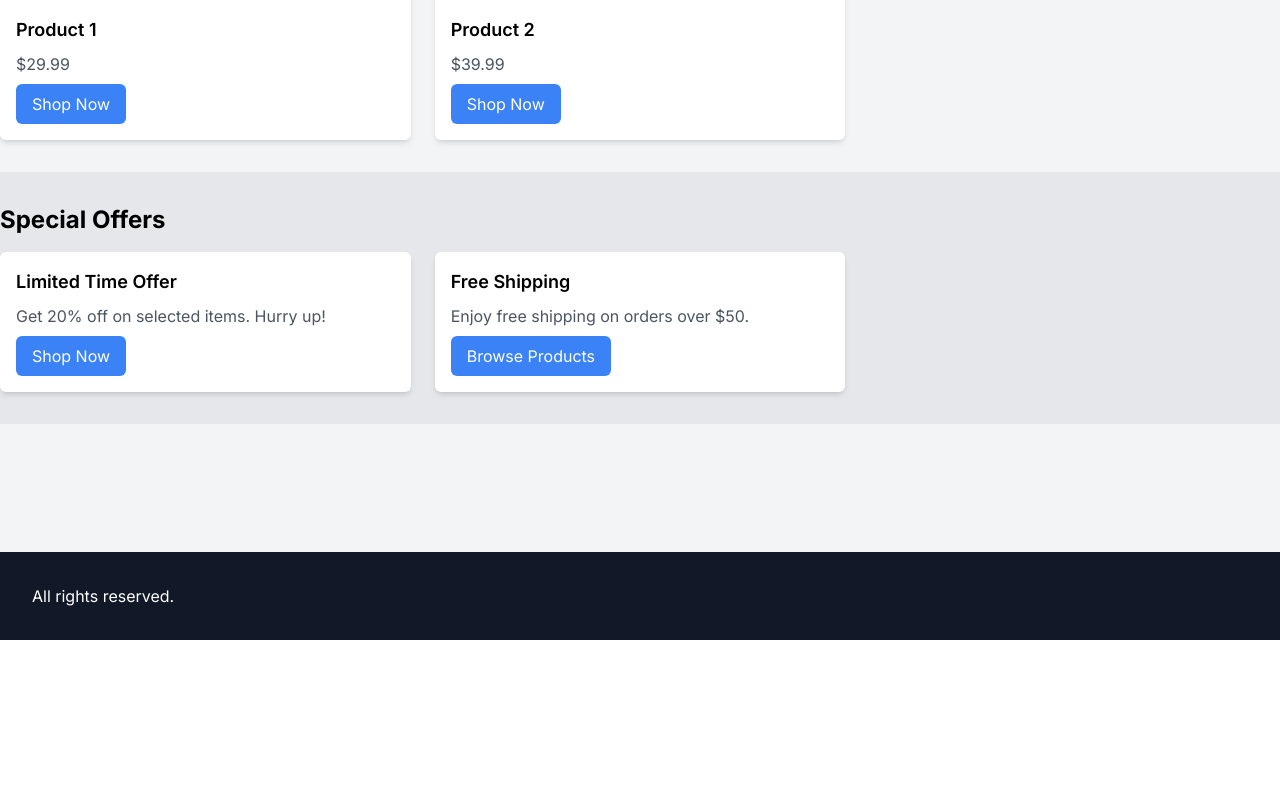
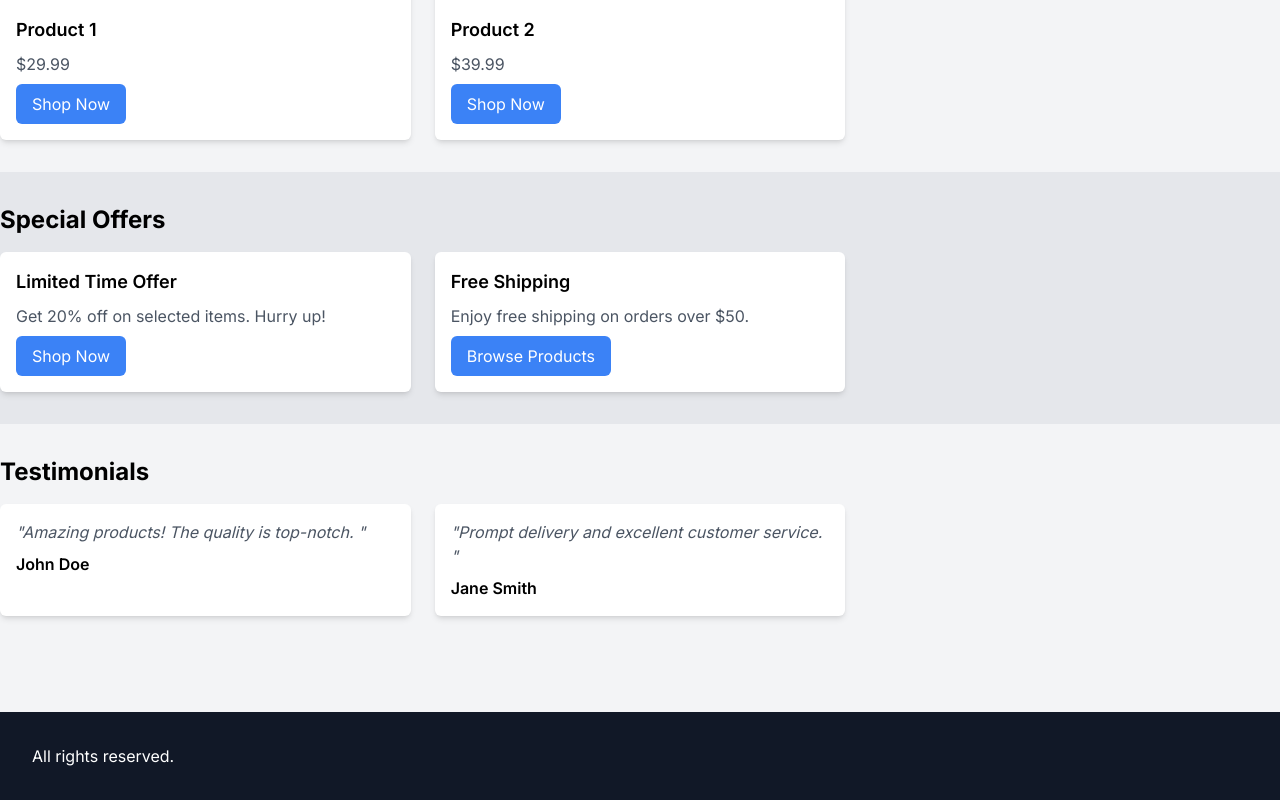
Before and after one commit to zhwltlr/k-shop, a Next.js app in the folder packages/frontend/: page / in a window 1280 px wide. Shown: the part 670-1470 px from the top of the page. Before the commit the page ends 1310 px from the top, so only its background shows below. Built offline with nearby package versions, Linux system fonts and the light colour scheme.

Commit message:
add testimoial section

```diff
--- a/packages/frontend/app/page.tsx
+++ b/packages/frontend/app/page.tsx
@@ -29,6 +29,21 @@ const Home = () => {
       title: "Free Shipping",
       description: "Enjoy free shipping on orders over $50.",
       ctaText: "Browse Products",
+    },
+  ];
+
+  const testimonials = [
+    {
+      id: 1,
+      quote: "Amazing products! The quality is top-notch.",
+      author: "John Doe",
+      imageUrl: "john-doe.jpg",
+    },
+    {
+      id: 2,
+      quote: "Prompt delivery and excellent customer service.",
+      author: "Jane Smith",
+      imageUrl: "jane-smith.jpg",
     },
   ];
 
@@ -147,8 +162,22 @@ const Home = () => {
 
       {/* Testimonials or Reviews */}
       <section className="py-8">
-        {/* Display customer testimonials or reviews */}
-        {/* Cards with customer quotes, images, and names */}
+        <h2 className="text-2xl font-bold mb-4">Testimonials</h2>
+        <div className="grid grid-cols-1 md:grid-cols-2 lg:grid-cols-3 gap-6">
+          {testimonials.map((testimonial) => (
+            <div
+              key={testimonial.id}
+              className="bg-white p-4 rounded-md shadow-md"
+            >
+              <p className="text-gray-600 italic mb-2">
+                &quot;{testimonial.quote} &quot;
+              </p>
+              <div className="flex items-center">
+                <p className="font-semibold">{testimonial.author}</p>
+              </div>
+            </div>
+          ))}
+        </div>
       </section>
 
       {/* Latest Blog Posts */}
```
